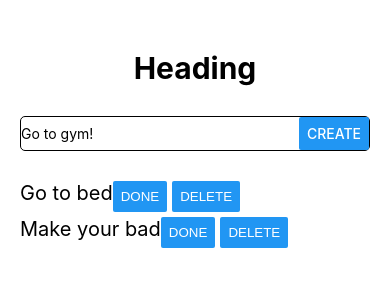
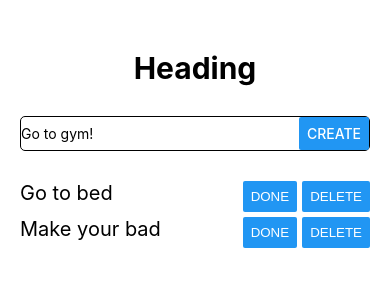
Before and after one commit to TsvetelinIliev/react-native-movie-list, a React Native app: screen / in a window 390 px wide. Shown: the top 300 px of the page. Built offline with nearby package versions, Linux system fonts and the light colour scheme.

Commit message:
Add id to new todos

```diff
--- a/App.js
+++ b/App.js
@@ -8,8 +8,8 @@ export default function App() {
 
 	const [text,setText] = useState('');
 	const [todos,setTodos] = useState([
-		{isComplited: false,text: 'Go to bed'},
-		{isComplited: false,text: 'Make your bad'}
+		{id: 1,isComplited: false,text: 'Go to bed'},
+		{id: 2,isComplited: false,text: 'Make your bad'}
 	]);
 
 	const textChangeHandler = (value) => {
@@ -21,8 +21,10 @@ export default function App() {
 
 		if(!text) {
 			return alert('Missing text!')
-		}
+		};
+		const lastTodoId = todos[todos.length -1]?.id || 0;
 		const newTodo = {
+			id: lastTodoId + 1,
 			text: text,
 			isComplited: false,
 		};
@@ -30,6 +32,11 @@ export default function App() {
 		setTodos(oldTodo => [...oldTodo,newTodo]);
 		setText('');
 	};
+
+	const toggleTodoHandler = (todoId) => {
+		alert(todoId);
+
+	}
   return (
 		<View style={styles.body} >
 			<View  >
@@ -48,9 +55,9 @@ export default function App() {
 				<Button  title='Create' onPress={createTodoHandler} />
 
 			</View>
-			<View style={{width: '100%'}} >
+			<View style={{ width: '100%' ,}} >
 				<Text>
-					{todos.map(todo => <TodoItem key={todo.text} {...todo} />)}
+					{todos.map(todo => <TodoItem key={todo.text} {...todo} onDone={toggleTodoHandler} />)}
 				</Text>
 
 			</View>
--- a/components/TodoItem.jsx
+++ b/components/TodoItem.jsx
@@ -1,14 +1,14 @@
 import { Button, Text, View } from "react-native";
 
 
-export default function TodoItem({text,isComplied}) {
+export default function TodoItem({text,isComplied,onDune}) {
 
     return (
-        <View style={{ flexDirection: 'row', justifyContent: 'space-between',marginBottom: 5 }} >
-            <Text style={{fontSize: 20}} >{text}</Text>
+        <View style={{ flexDirection: 'row', justifyContent: 'space-between',width: "100%" }} >
+            <Text style={{fontSize: 20,}} >{text}</Text>
 
-            <View style={{ flexDirection: "row", gap: 5}} >
-                <Button   title="Done" />
+            <View style={{ flexDirection: "row",gap: 5,marginBottom: 5}} >
+                <Button   title="Done" onPress={() => onDune()} />
                 <Button  title="Delete"/>
             </View>
         </View>
```
